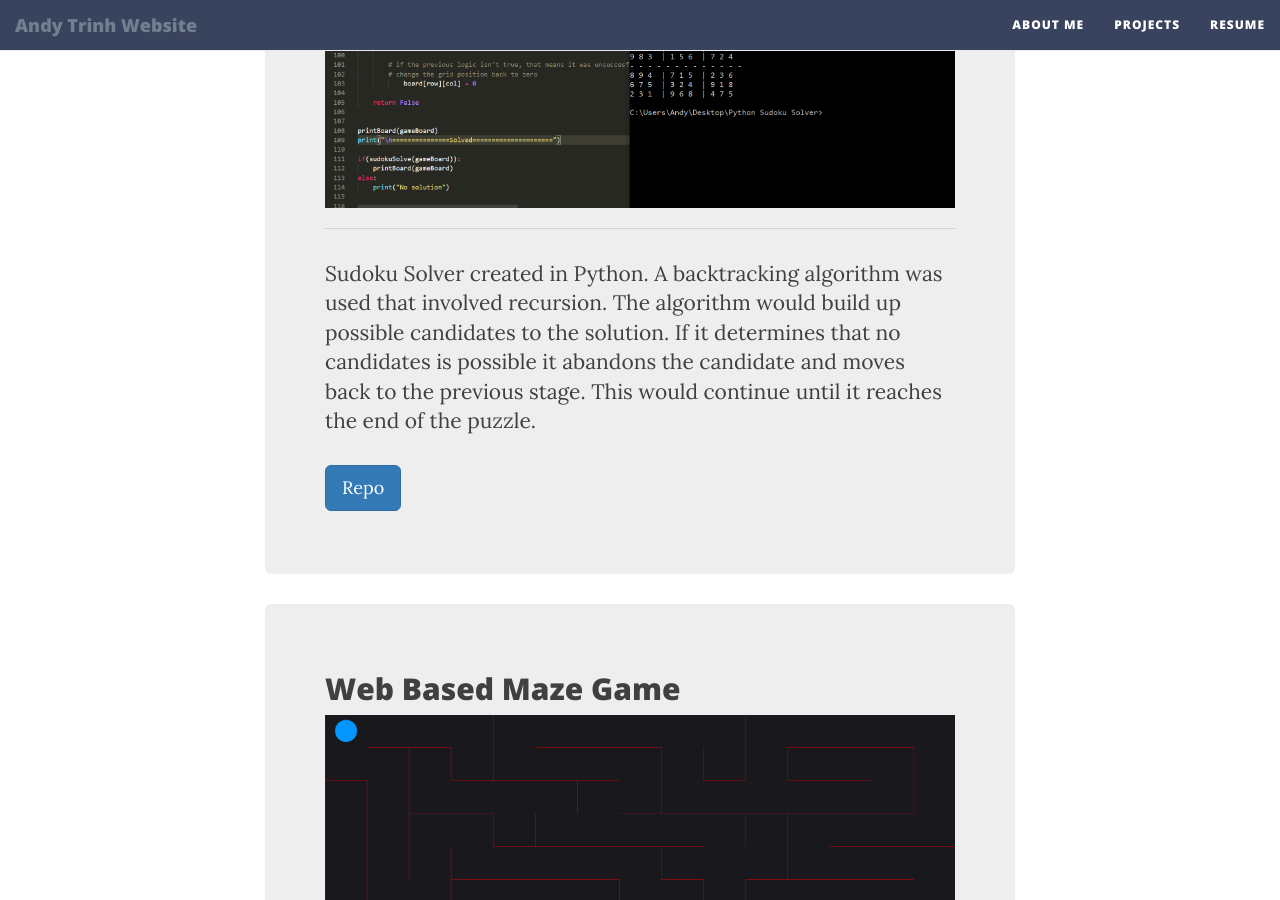
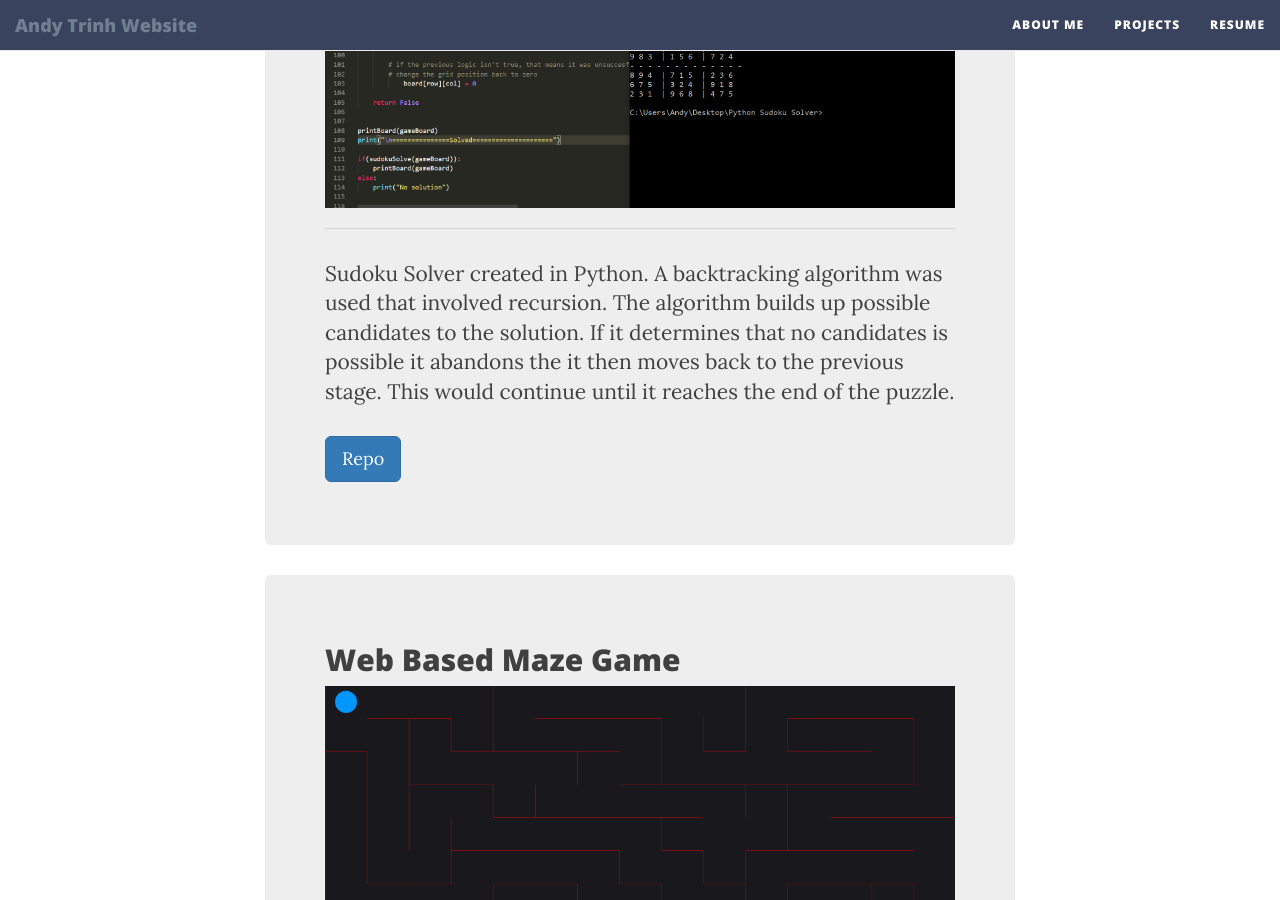
Before and after one commit to andyttrinh/andyttrinh.github.io, a Jekyll site: the page built from projects.html, in a window 1280 px wide and 900 px high, scrolled down 556 px. Built offline with Jekyll 4.4.1, drawn with Linux system fonts in a browser that asks for light colours; nearby versions of some CDN libraries.

Commit message:
Update Projects

```diff
--- a/projects.html
+++ b/projects.html
@@ -17,8 +17,8 @@ subtitle: Welcome to my stuph
       <img src="/img/sudokuSolver.png" alt="">
       <hr class="my-4">
       <p class="lead">Sudoku Solver created in Python. A backtracking algorithm was used that involved recursion.
-        The algorithm would build up possible candidates to the solution. If it determines that no candidates is possible it
-        abandons the candidate and moves back to the previous stage. This would continue until it reaches the end of the puzzle.
+        The algorithm builds up possible candidates to the solution. If it determines that no candidates is possible it
+        abandons the it then moves back to the previous stage. This would continue until it reaches the end of the puzzle.
       </p>
       <p class="lead">
         <a class="btn btn-primary btn-lg" href="https://github.com/andyttrinh/Sudoku-Solver" role="button">Repo</a>
```
